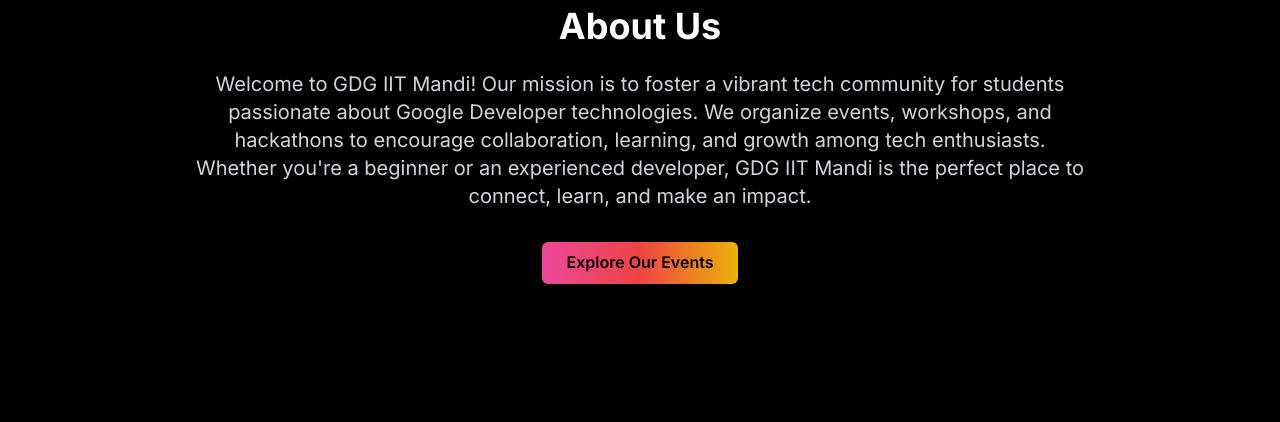
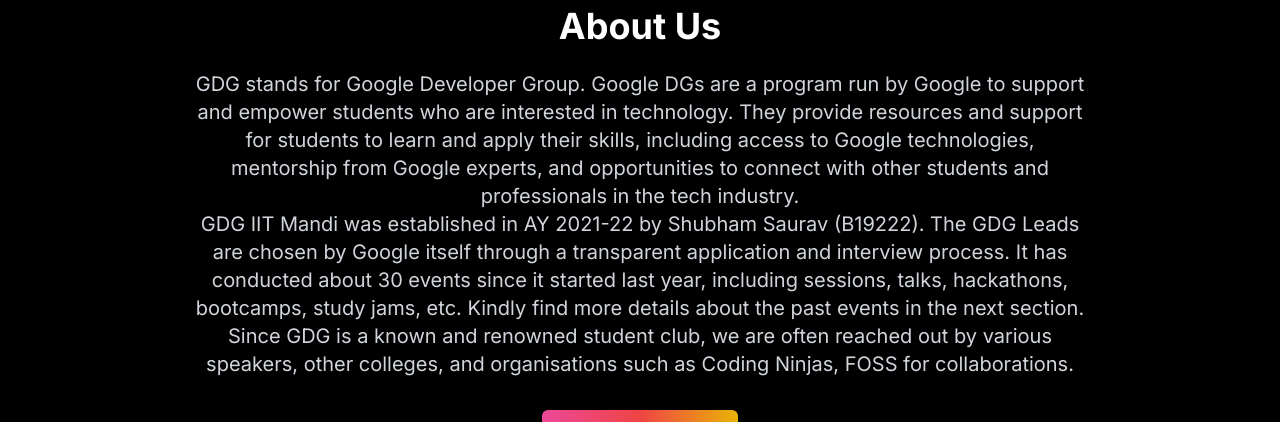
Before and after one commit to GDG-IIT-Mandi/GDG-IIT-Mandi, a Next.js app: page /AboutUs in a window 1280 px wide. Shown: the part 170-592 px from the top of the page. Built offline with nearby package versions, Linux system fonts and the light colour scheme; no server answers.

Commit message:
Updated the home page

```diff
--- a/app/components/About.tsx
+++ b/app/components/About.tsx
@@ -13,12 +13,21 @@
         </h2>
 
         <p className="text-lg md:text-xl text-center leading-relaxed mb-8 text-gray-300">
-          Welcome to GDG IIT Mandi! Our mission is to foster a vibrant tech
-          community for students passionate about Google Developer technologies.
-          We organize events, workshops, and hackathons to encourage
-          collaboration, learning, and growth among tech enthusiasts. Whether
-          you're a beginner or an experienced developer, GDG IIT Mandi is the
-          perfect place to connect, learn, and make an impact.
+          GDG stands for Google Developer Group. Google DGs are a program run by
+          Google to support and empower students who are interested in
+          technology. They provide resources and support for students to learn
+          and apply their skills, including access to Google technologies,
+          mentorship from Google experts, and opportunities to connect with
+          other students and professionals in the tech industry.<br></br>
+          GDG IIT Mandi was established in AY 2021-22 by Shubham Saurav
+          (B19222). The GDG Leads are chosen by Google itself through a
+          transparent application and interview process. It has conducted about
+          30 events since it started last year, including sessions, talks,
+          hackathons, bootcamps, study jams, etc. Kindly find more details about
+          the past events in the next section. Since GDG is a known and renowned
+          student club, we are often reached out by various speakers, other
+          colleges, and organisations such as Coding Ninjas, FOSS
+          for collaborations.
         </p>
 
         <div className="flex justify-center mt-8">
--- a/app/components/ToogleButton.tsx
+++ /dev/null
@@ -1,27 +0,0 @@
-'use client'
-import * as React from 'react'
-import { useTheme } from 'next-themes'
-import { Sun, Moon } from 'lucide-react'
-
-const Button = ({ children, onClick, className = '' }:any) => (
-  <button
-    className={`rounded-md p-2 transition-colors ${className}`}
-    onClick={onClick}
-  >
-    {children}
-  </button>
-)
-
-export function ThemeToggle() {
-  const { setTheme, theme } = useTheme()
-  return (
-    <Button
-      className="relative"
-      onClick={() => setTheme(theme === 'light' ? 'dark' : 'light')}
-    >
-      <Sun className="h-[1.2rem] w-[1.2rem] rotate-0 scale-100 transition-all dark:-rotate-90 dark:scale-0" />
-      <Moon className="absolute left-2 top-2 h-[1.2rem] w-[1.2rem] rotate-90 scale-0 transition-all dark:rotate-0 dark:scale-100" />
-      <span className="sr-only">Toggle theme</span>
-    </Button>
-  )
-}
--- a/app/components/WhatWeDo.tsx
+++ b/app/components/WhatWeDo.tsx
@@ -13,14 +13,13 @@
         </h2>
 
         <p className="text-lg md:text-xl text-center leading-relaxed mb-8 text-gray-300">
-          Welcome to GDG IIT Mandi! needs change needs change needs change needs
-          change needs change needs change needs change needs change needs
-          change needs change needs change needs change needs change needs
-          change needs change needs change needs change needs change needs
-          change needs change needs change needs change needs change needs
-          change needs change needs change needs change needs change needs
-          change needs change needs change needs change needs change needs
-          change
+          GDGs provide a valuable platform for developers and technologists to
+          connect, learn, and grow alongside Google's technologies and experts.
+          These groups empower innovation and growth within the tech world by
+          offering opportunities for learning, knowledge sharing, and
+          collaboration. Some GDGs focus on specialized subject areas, such as
+          applying technology to science, creating valuable communities for
+          developers with specific interests to connect and collaborate.
         </p>
 
         <div className="flex justify-center mt-8">
```
Also changed, not shown: app/components/rough.tsx (deleted).
